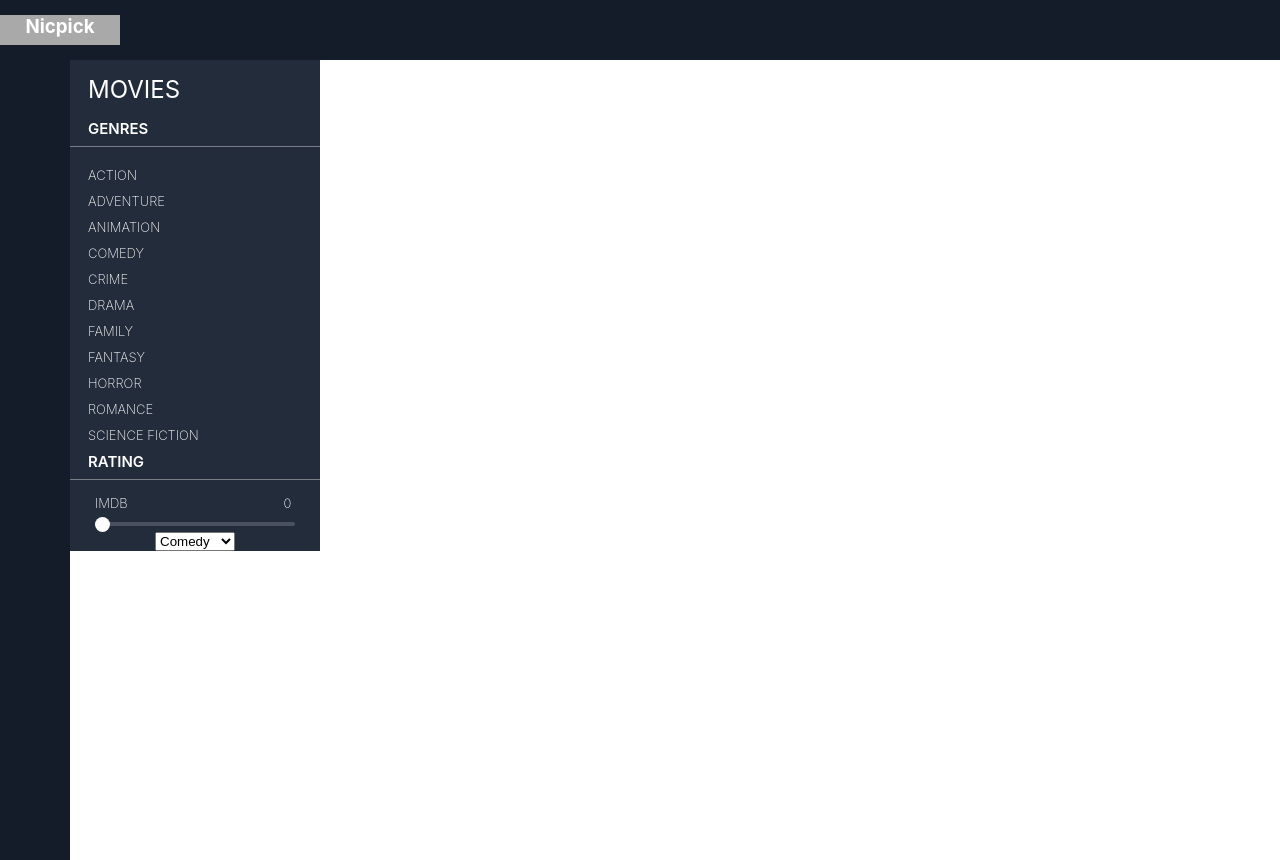
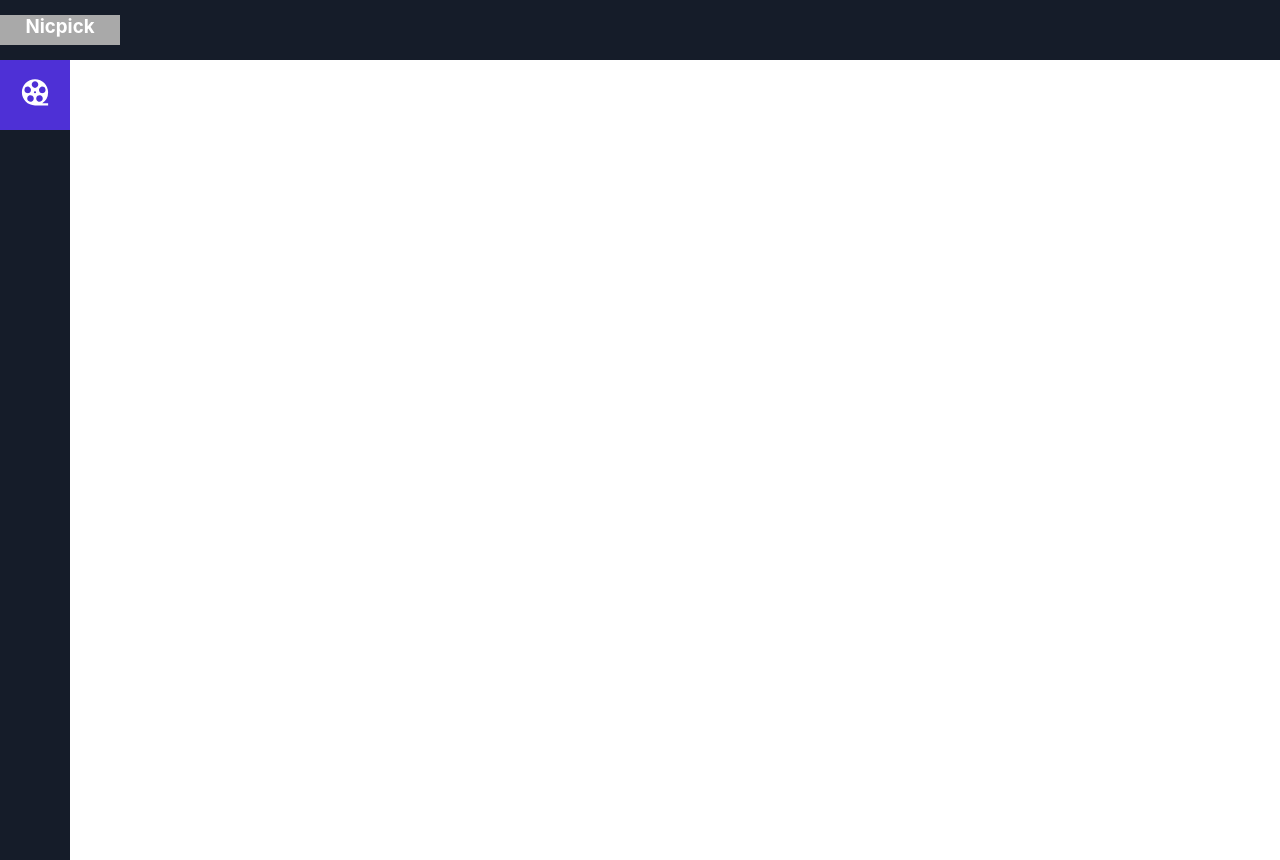
Before and after one commit to SaSlavov/Nicpick, a React (Create React App) app in the folder client/: page / in a window 1280 px wide. After the commit the page ends 800 px from the top, so only its background shows below. Built offline with nearby package versions, Linux system fonts and the light colour scheme; no server answers.

Commit message:
search and sidebar update

```diff
--- a/client/src/App.js
+++ b/client/src/App.js
@@ -8,7 +8,7 @@ function App() {
   return (
     <div className="App">
       <Header />
-      <Search />
+      {/* <Search /> */}
       <SideBar />
       <Homepage />
     </div>
--- a/client/src/components/Header/Header.css
+++ b/client/src/components/Header/Header.css
@@ -1,8 +1,10 @@
 .header-container {
     display: flex;
+    position: fixed;
     background: #151c29;
     color: white;
     height: 60px;
+    width: 100vw;
 }
 
 .header-container h3 {
--- a/client/src/components/Homepage/Homepage.css
+++ b/client/src/components/Homepage/Homepage.css
@@ -1,3 +1,8 @@
+.homepage-container {
+    display: flex;
+}
+
+
 .popular-movies-container{
     display: flex;
     flex-direction: row;
--- a/client/src/components/Search/Search.css
+++ b/client/src/components/Search/Search.css
@@ -2,14 +2,20 @@
     position: relative;
 }
 
+
 .search-container {
-    /* display: flex; */
     position: absolute;
-    top: 0px;
-    left: 70px;
+    top: 0;
+    left: -180px;
     height: auto;
     width: 250px;
     background: #232c3b;
+    transition: 0.4s;
+
+}
+
+.search-container.active {
+    left: 70px;
 }
 
 .search-type {
@@ -77,7 +83,7 @@
     margin-top: 30px;
 }
 
-.rating-slider {
+.rating-slider, .year-start, .year-end {
     -webkit-appearance: none;
     width: 200px;
     height: 4px;
@@ -90,14 +96,14 @@
 
 .rating-track-filler {
     position: absolute;
-    top: 88%;
+    top: 90%;
     left: 8%;
     height: 4px;
     width: 3px;
     z-index: 1;
 }
 
-.rating-slider::-webkit-slider-thumb {
+.rating-slider::-webkit-slider-thumb, .year-start::-webkit-slider-thumb, .year-end::-webkit-slider-thumb {
     -webkit-appearance: none;
     position: relative;
     width: 15px;
@@ -106,4 +112,87 @@
     border-radius: 50%;
     cursor: pointer;
     z-index: 5;
-  }
+}
+
+.year-end::-webkit-slider-thumb {
+  background: #6b75fd;
+  z-index: 4
+}
+
+.year-container {
+  height: 90px;
+  position: relative;
+}
+
+.year-start {
+  position: absolute;
+  bottom: 28%;
+  left: 10%;
+}
+
+.year-end {
+  position: absolute;
+  bottom: 28%;
+  left: 10%;
+}
+
+.year-track-filler {
+  position: absolute;
+  top: 65%;
+  left: 15%;
+  height: 4px;
+  width: 1px;
+  background: #959cfb;
+  transform-origin: left;
+  z-index: 1;
+}
+
+.chosen-years {
+    color: #fff;
+    position: absolute;
+    top: 38%;
+    left: 37%;
+}
+
+.countries-container {
+    margin-bottom: 20px;
+}
+
+.countries-select-container {
+    position: relative;
+    background: #414855;
+    margin: 0 30px;
+    text-transform: uppercase;
+    color: #fff;
+    font-size: 13px;
+    font-weight: 200;
+}
+
+.countries-select-container p {
+    padding-top: 6px;
+    margin: 0;
+    border-radius: 7px;
+    height: 23px;
+    cursor: pointer;
+}
+
+.countries-options {
+    position: absolute;
+    width: 100%;
+    height: 0;
+    opacity: 0;
+    border-bottom-left-radius: 7px;
+    border-bottom-right-radius: 7px;
+    background: #414855;
+    transition: 0.3s ;
+}
+
+.countries-options.active {
+   height: 130px;
+   opacity: 1;
+}
+
+.countries-options option:hover {
+    background: #5b6579;
+    cursor: pointer
+}
--- a/client/src/components/Search/Search.js
+++ b/client/src/components/Search/Search.js
@@ -1,12 +1,14 @@
-import Slider from 'rc-slider';
-import React, { useRef, useState } from 'react';
-import { ACTION, COMEDY, ROMANCE, THRILLER } from '../../apis/common/genres';
+import React, { useEffect, useRef, useState } from 'react';
 import './Search.css'
 
-const Search = () => {
-    const [genres, setGenres] = useState([])
-    const [rating, setRating] = useState(0)
-    const ratingProgress = useRef()
+const Search = ({active}) => {
+    const [genres, setGenres] = useState([]);
+    const [rating, setRating] = useState(0);
+    const [yearsRange, setYearsRange] = useState({ start: "1950", end: "2020", left: "11" })
+    const searchContainer = useRef()
+    const ratingProgress = useRef();
+    const yearProgress = useRef();
+    const countriesRef = useRef();
 
     const slideRating = (e) => {
         let value = e.target.value
@@ -14,9 +16,29 @@ const Search = () => {
         setRating(e.target.value)
     }
 
+    const slideYear = (value, prop) => {
+        if (prop === 'start') {
+            if (value > yearsRange.end) {
+                return;
+            }
+            setYearsRange({ ...yearsRange, [prop]: value, "left": (value - 1950) + 15 })
+        } else {
+            if (value < yearsRange.start) {
+                return;
+            }
+            setYearsRange({ ...yearsRange, [prop]: value })
+        }
+
+        let scale = ((((prop === "end" ? value : yearsRange.end) - (prop === "start" ? value : yearsRange.start)) / 70) * 185)
+        yearProgress.current.style = `left: ${yearsRange.left}%; width: ${scale}px;`;
+    }
+
+    useEffect(() => {
+        slideYear(yearsRange.start, 'start')
+    }, [])
     return (
         <div className="search-relative-container">
-            <div className="search-container" onChange={(e) => setGenres([...genres, e.target.value])}>
+            <div className={`search-container ${active && "active"}`} >
                 <p className="search-type">Movies</p>
                 <div className="genres-container">
                     <p className="filter-title">Genres</p>
@@ -41,13 +63,30 @@ const Search = () => {
                     </div>
                     <div className="rating-track-filler" ref={ratingProgress} ></div>
                 </div>
+                <div className="year-container">
+                    <p className="filter-title">Release Year</p>
+                    <div className="year-track-filler" ref={yearProgress} ></div>
+                    <input type="range" className="year-start" min="1950" max="2020" value={yearsRange.start} onChange={(e) => slideYear(e.target.value, 'start')}></input>
+                    <input type="range" className="year-end" min="1950" max="2020" value={yearsRange.end} onChange={(e) => slideYear(e.target.value, 'end')}></input>
+                    <span className="chosen-years">{yearsRange.start}/{yearsRange.end}</span>
+                </div>
 
-                <select>
-                    <option value={COMEDY} >Comedy</option>
-                    <option value={ROMANCE}>Romance</option>
-                    <option value={ACTION}>Action</option>
-                    <option value={THRILLER}>Thriller</option>
-                </select>
+                <div className="countries-container">
+                    <p className="filter-title">Countries</p>
+                    <div className="countries-select-container">
+                        <p onClick={() => countriesRef.current && countriesRef.current.classList.toggle('active')}>Filter By Country</p>
+                        <div ref={countriesRef} className="countries-options">
+                            <option value="usa" >USA</option>
+                            <option value="uk">UK</option>
+                            <option value="spain">Spain</option>
+                            <option value="turkey">Turkey</option>
+                            <option value="south-korea">South Korea</option>
+                            <option value="japan">Japan</option>
+                            <option value="russia">Russia</option>
+                        </div>
+                    </div>
+
+                </div>
             </div>
         </div>
     );
--- a/client/src/components/SideBar/SideBar.css
+++ b/client/src/components/SideBar/SideBar.css
@@ -1,5 +1,26 @@
 .sidebar-container {
     width: 70px;
-    height: 100vh;
+    height: 100%;
     background: #151c29;
+    position: fixed;
+    top: 60px;
 }
+
+.sidebar-buttons {
+    position: absolute;
+    height: 680px;
+    width: 70px;
+    background:#151c29;
+    z-index: 100;
+}
+
+.film-svg-container {
+    background: #4e30d6;
+    width: 70px;
+    height: 70px;
+    cursor: pointer;
+}
+
+.film-svg {
+    fill: #fff;
+}
--- a/client/src/components/SideBar/SideBar.js
+++ b/client/src/components/SideBar/SideBar.js
@@ -1,10 +1,20 @@
-import React from 'react';
+import React, { useState } from 'react';
+import Search from '../Search/Search';
 import './SideBar.css'
 
 const SideBar = () => {
+    const [active, setActive] = useState({
+        movies: false,
+        series: false
+    })
+
     return (
         <div className="sidebar-container">
+            <div className="sidebar-buttons">
+                <div className="film-svg-container" onClick={() => setActive({ ...active, "movies": !active.movies })}><svg className="film-svg" height="70" width="70" viewBox="-160 -140 512 512" xmlns="http://www.w3.org/2000/svg"><path d="M192 96c0-53.02-42.98-96-96-96S0 42.98 0 96s42.98 96 96 96h96v-16h-43a95.986 95.986 0 0043-80zm-48.977 64.723c-10.722 7.789-25.734 5.414-33.523-5.313-7.79-10.722-5.414-25.73 5.309-33.523 10.726-7.79 25.734-5.414 33.523 5.312 7.793 10.723 5.414 25.73-5.309 33.524zm-1.18-104.852c12.606-4.098 26.145 2.8 30.243 15.406 4.094 12.61-2.805 26.149-15.41 30.243-12.606 4.097-26.145-2.801-30.242-15.407-4.094-12.605 2.804-26.148 15.41-30.242zM96 16c13.254 0 24 10.746 24 24s-10.746 24-24 24-24-10.746-24-24 10.746-24 24-24zM19.914 71.277c4.098-12.605 17.637-19.504 30.242-15.41 12.606 4.098 19.504 17.637 15.41 30.242-4.097 12.606-17.636 19.504-30.242 15.41S15.82 83.888 19.914 71.278zM82.5 155.41c-7.79 10.727-22.8 13.102-33.523 5.313-10.723-7.793-13.102-22.801-5.309-33.524 7.789-10.722 22.8-13.101 33.523-5.308 10.723 7.789 13.098 22.796 5.309 33.52zM88 96a8 8 0 1116 0 8 8 0 01-16 0zm0 0" /></svg></div>
 
+            </div>
+            <Search active={active.movies} />
         </div>
     );
 };
```
